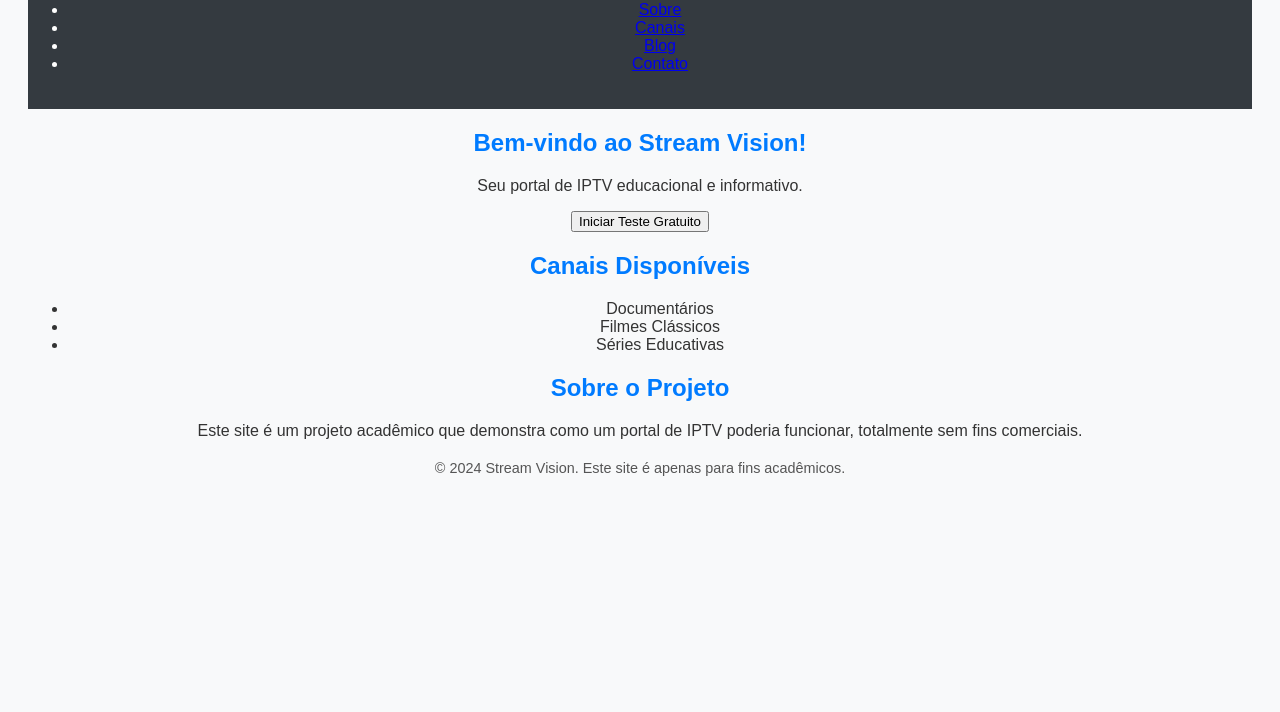
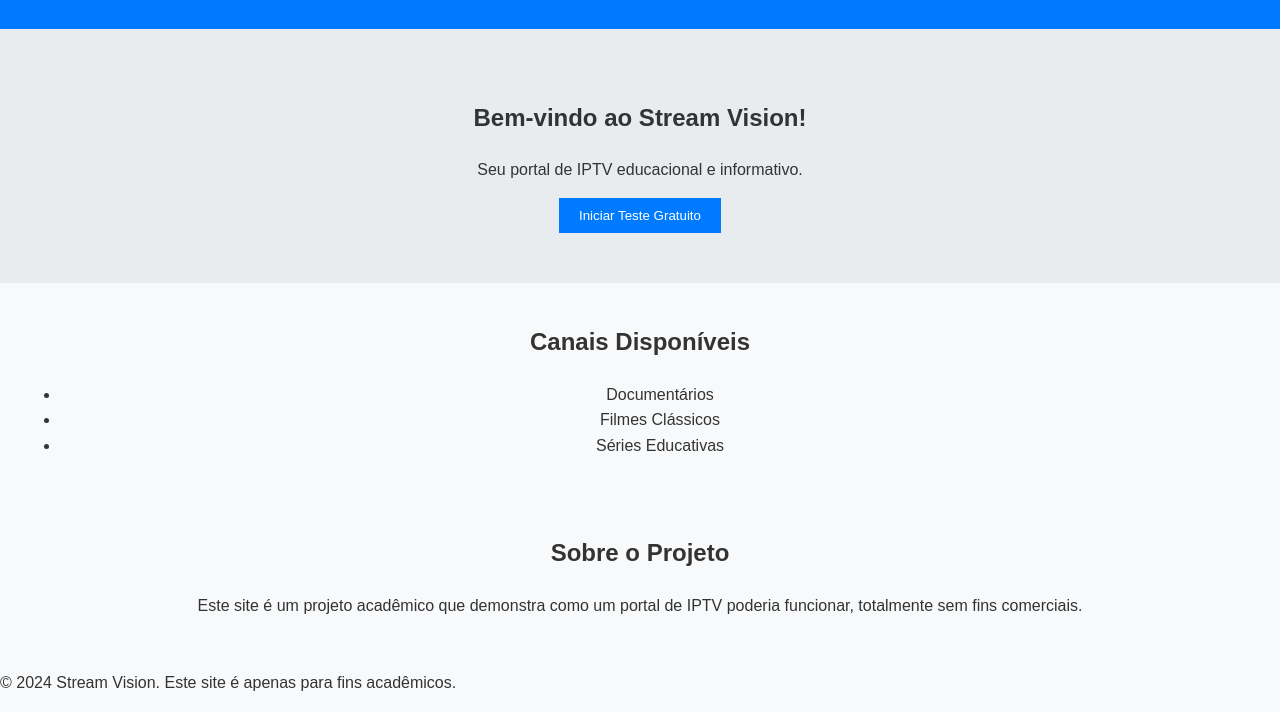
Before and after one commit to CONTENTEvoid/home, a plain HTML site: page index.html in a window 1280 px wide. Shown: the part 127-839 px from the top of the page. Before the commit the page ends 800 px from the top, so only its background shows below. Drawn offline with Linux system fonts and the light colour scheme.

Commit message:
Update style.css

```diff
--- a/style.css
+++ b/style.css
@@ -2,26 +2,51 @@ body {
     font-family: Arial, sans-serif;
     background-color: #f8f9fa;
     color: #333;
-    text-align: center;
-    padding: 20px;
+    margin: 0;
+    padding: 0;
+    line-height: 1.6;
 }
 
 header {
-    background-color: #343a40;
-    color: #ffffff;
-    padding: 20px 0;
+    background-color: #007bff;
+    color: white;
+    padding: 10px 0;
 }
 
-h1, h2 {
-    color: #007bff;
+nav ul {
+    list-style: none;
+    padding: 0;
+    text-align: center;
+}
+
+nav ul li {
+    display: inline;
+    margin: 0 15px;
+}
+
+nav ul li a {
+    color: white;
+    text-decoration: none;
 }
 
 section {
-    margin: 20px 0;
+    padding: 20px;
+    text-align: center;
 }
 
-footer {
-    margin-top: 20px;
-    font-size: 0.9em;
-    color: #555;
+#hero {
+    background-color: #e9ecef;
+    padding: 50px 20px;
 }
+
+button {
+    background-color: #007bff;
+    color: white;
+    border: none;
+    padding: 10px 20px;
+    cursor: pointer;
+}
+
+button:hover {
+    background-color: #0056b3;
+}
```
